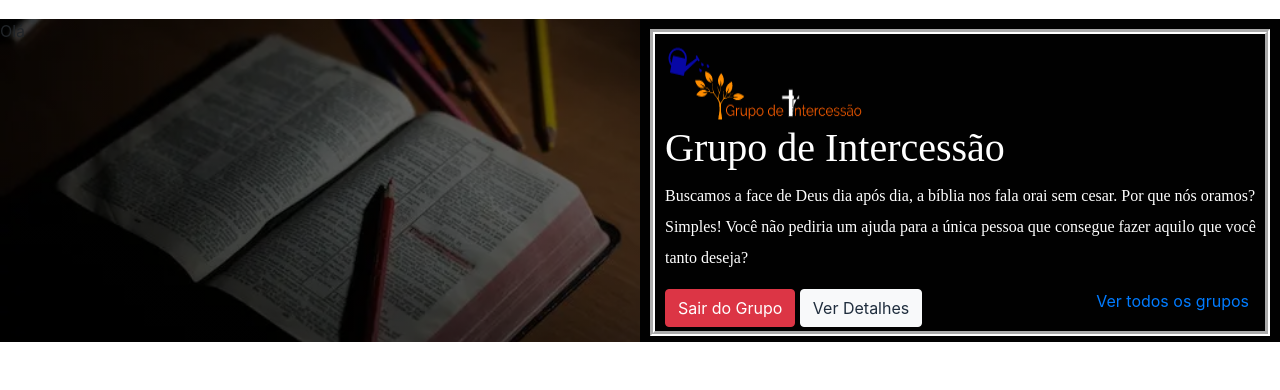
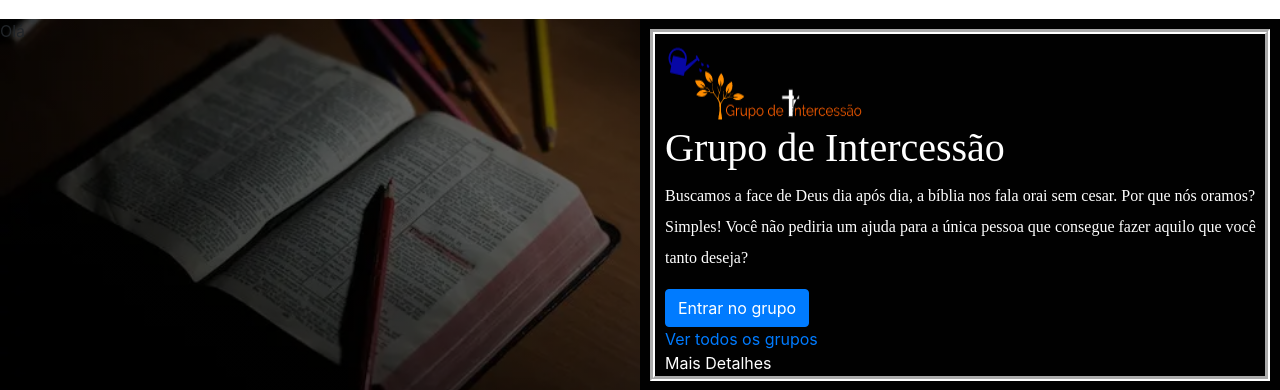
Before and after one commit to isaacrochaoliveira/igreja-projeto, a PHP site: page /dashboard-fieis/index.php in a window 1280 px wide. Shown: the part 823-1213 px from the top of the page. Before the commit the page ends 1165 px from the top, so only its background shows below. Run offline with PHP 8.4, Linux system fonts and the light colour scheme; a user stored in the database is signed in; data comes from the database, SQL or seed files in the repository; tables that the repository leaves empty or names only in its code hold one stand-in row (values such as "Sample post"); some libraries are stand-ins or nearby versions; some web fonts are replaced.

Commit message:
Sistema para Igrejas

```diff
--- a/final/dashboard-fieis/home.php
+++ b/final/dashboard-fieis/home.php
@@ -103,7 +103,7 @@ require_once('../conexao.php');
             $query = $pdo->query("SELECT * FROM grupos_de_oracao LIMIT 1");
             $res = $query->fetchAll(PDO::FETCH_ASSOC);
             if (count($res) > 0) {
-                $id = $res[0]['id'];
+                $id = $res[0]['id_group'];
                 $logo = $res[0]['logo'];
                 $title = $res[0]['title'];
                 $desc = $res[0]['descricao'];
@@ -123,25 +123,25 @@ require_once('../conexao.php');
                         <img src="<?=UPLOADS.$logo?>" width="200" height='80' class="my-auto">
                         <h1 class="title-card-grupo"><?=$title?></h1>
                         <p class="description-card-grupo"><?=$desc?></p>
-                        <div class="d-flex flex-wrap">
-                            <div class="">
+                        <div class="d-block">
+                            <div class="d-flex">
                                 <?php
-                                if ($grj == 0) {
+                                if ($grj == 1) {
                                     ?>
-                                    <button type="button" onclick="EntrarnoGrupo(<?=$id?>)" class="btn btn-primary" name="btn-join-group" id="btn-join-group" data-bs-toggle="modal" data-bs-target="#modalJoinIntoGruop">Entrar no grupo</button>
-                                    <button type="button" onclick="SairdoGrupo(<?=$id?>)" style="display: none;" type="button" class="btn btn-danger" name="btn-fechar-jointogorup" id="btn-fechar-jointogorup">Sair do Grupo</button>
+                                    <button type="button" class="btn btn-primary" style="display: none;" name="btn-join-group" id="btn-join-group" data-bs-toggle="modal" data-bs-target="#modalJoinIntoGruop">Entrar no grupo</button>
+                                    <button type="button" onclick="SairdoGrupo(<?=$id?>)" style="display: block;" type="button" class="btn btn-danger" name="btn-fechar-jointogorup" id="btn-fechar-jointogorup">Sair do Grupo</button>
                                     <?php
-                                } else if ($grj == 1) {
+                                } else if ($grj == 0) {
                                     ?>
-                                    <button style="display: none;" type="button" class="btn btn-primary" name="btn-join-group" id="btn-join-group" data-bs-toggle="modal" data-bs-target="#modalJoinIntoGruop">Entrar no grupo</button>
-                                    <button type="button" onclick="SairdoGrupo(<?=$id?>)" class="btn btn-danger" name="btn-fechar-jointogorup" id="btn-fechar-jointogorup">Sair do Grupo</button>
-                                    <button type="button" class="btn btn-light" data-bs-toggle="modal" data-bs-target="#modalJoinIntoGruop">Ver Detalhes</button>
+                                    <button style="display: block;" type="button" class="btn btn-primary" name="btn-join-group" id="btn-join-group" data-bs-toggle="modal" data-bs-target="#modalJoinIntoGruop">Entrar no grupo</button>
+                                    <button style="display: none;" type="button" onclick="SairdoGrupo(<?=$id?>)" class="btn btn-danger" name="btn-fechar-jointogorup" id="btn-fechar-jointogorup">Sair do Grupo</button>
                                     <?php
                                 }
                                 ?>
                             </div>
-                            <div style="margin-left: 29%">
-                                <a href="index.php?pag=grupo-de-oracoes">Ver todos os grupos</a>
+                            <div>
+                                <a href="index.php?pag=grupo-de-oracoes">Ver todos os grupos</a><br>
+                                <a style="cursor: pointer;" data-bs-toggle="modal" data-bs-target="#modalJoinIntoGruop">Mais Detalhes</a>
                             </div>
                         </div>
                     </div>
@@ -290,7 +290,7 @@ require_once('../conexao.php');
                         $query = $pdo->query("SELECT * FROM grupos_de_oracao JOIN usuarios ON grupos_de_oracao.id_criador = usuarios.id JOIN cargos ON usuarios.id_cargo = cargos.id_cargo LIMIT 1");
                         $res = $query->fetchAll(PDO::FETCH_ASSOC);
                         if (count($res) > 0) {
-                            $id = $res[0]['id'];
+                            $id = $res[0]['id_group'];
                             $logo = $res[0]['logo'];
                             $criadoEm = $res[0]['criado_em'];
                             $hora_criado_em = $res[0]['hora_criado_em'];
@@ -353,14 +353,13 @@ require_once('../conexao.php');
                         ?>
                         <button type="button" class="btn btn-light">Pedir por Reabertura</button>
                         <?php
-                    }
-                ?>
-                <?php
-                    if ($grj == 1) {
+                    } else if ($ativo == 'S') {
+                        if ($grj == 0) {
                         ?>
-                        <button type="button" class="btn btn-secondary" data-bs-dismiss="modal" name="fechar-jointogroup" id="fechar-jointogroup">Cancelar Inscrição</button>
-                        <button type="button" class="btn btn-success" name="btn-salvar-jointogorup" id="btn-salvar-jointogorup">Confirmar Inscrição</button>
+                            <button type="button" class="btn btn-secondary" data-bs-dismiss="modal" name="fechar-jointogroup" id="fechar-jointogroup">Cancelar Inscrição</button>
+                            <button type="button" onclick="EntrarnoGrupo(<?=$id?>)" class="btn btn-success" name="btn-salvar-jointogorup" id="btn-salvar-jointogorup">Confirmar Inscrição</button>
                         <?php
+                        }
                     }
                 ?>
             </div>
@@ -434,9 +433,11 @@ require_once('../conexao.php');
                 success: function(msg) {
                     if (msg.trim() == 'Sucesso!') {
                         $('#fechar-jointogroup').click();
+                        document.getElementById('btn-join-group').style.display = 'none';
                         document.getElementById('btn-fechar-jointogorup').style.display = 'block';
-                        document.getElementById('btn-join-group').style.display = 'none';
                     }
+                    document.getElementById('btn-salvar-jointogorup').style.display = 'none';
+                    document.getElementById('fechar-jointogroup').style.display = 'none';
                 }
             })
         })
@@ -456,6 +457,8 @@ require_once('../conexao.php');
                         document.getElementById('btn-join-group').style.display = 'block';
                         document.getElementById('btn-fechar-jointogorup').style.display = 'none';
                     }
+                    document.getElementById('btn-salvar-jointogorup').style.display = 'block';
+                    document.getElementById('fechar-jointogroup').style.display = 'block';
                 }
             })
         })
--- a/final/dashboard-fieis/home/entrar-grupo.php
+++ b/final/dashboard-fieis/home/entrar-grupo.php
@@ -4,11 +4,11 @@ require_once('../../conexao.php');
 @session_start();
 
 $id_grupo = $_POST['id'];
-$query = $pdo->query("SELECT pessoas_part FROM grupos_de_oracao WHERE id = '#id_grupo'");
+$query = $pdo->query("SELECT * FROM grupos_de_oracao WHERE id_group = '$id_grupo'");
 $res = $query->fetchAll(PDO::FETCH_ASSOC);
 if (count($res) > 0) {
 	$mais_um = intVal($res[0]['pessoas_part']) + 1;
-	$res_upd = $pdo->prepare("UPDATE grupos_de_oracao SET pessoas_part = :mais_um WHERE id = :id");
+	$res_upd = $pdo->prepare("UPDATE grupos_de_oracao SET pessoas_part = :mais_um WHERE id_group = :id");
 	$res_upd->bindValue(':mais_um', $mais_um);
 	$res_upd->bindValue(':id', $id_grupo);
 	$res_upd->execute();
@@ -17,6 +17,7 @@ if (count($res) > 0) {
 	$res_peng->bindValue(':id_user', $_SESSION['id']);
 	$res_peng->bindValue(':id_grupo', $id_grupo);
 	$res_peng->execute();
+
 	echo "Sucesso!";
 }
 
--- a/final/dashboard-fieis/home/sair-grupo.php
+++ b/final/dashboard-fieis/home/sair-grupo.php
@@ -5,11 +5,11 @@ require_once('../../conexao.php');
 
 $id = $_POST['id'];
 
-$query = $pdo->query("SELECT pessoas_part FROM grupos_de_oracao WHERE id = '$id''");
+$query = $pdo->query("SELECT pessoas_part FROM grupos_de_oracao WHERE id_group = '$id'");
 $res = $query->fetchAll(PDO::FETCH_ASSOC);
 if (count($res) > 0) {
 	$mais_um = intVal($res[0]['pessoas_part']) - 1;
-	$res_upd = $pdo->prepare("UPDATE grupos_de_oracao SET pessoas_part = :mais_um WHERE id = :id");
+	$res_upd = $pdo->prepare("UPDATE grupos_de_oracao SET pessoas_part = :mais_um WHERE id_group = :id");
 	$res_upd->bindValue(':mais_um', $mais_um);
 	$res_upd->bindValue(':id', $id);
 	$res_upd->execute();
```
